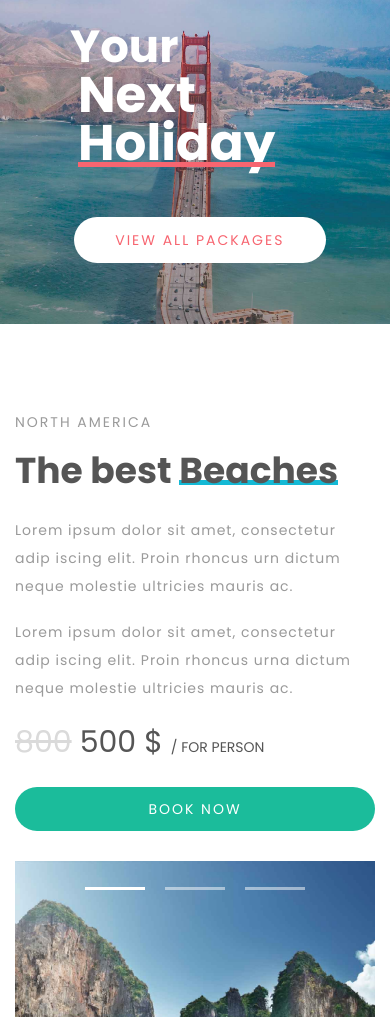
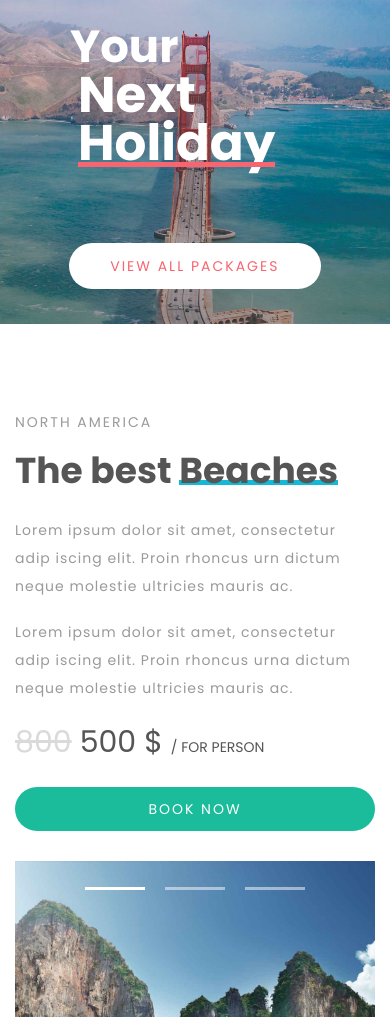
Before and after one commit to anhcaols/travel-clone, a plain HTML site: page index.html in a window 390 px wide. Shown: the part 3405-4422 px from the top of the page. Drawn offline with nearby package versions, Linux system fonts and the light colour scheme; files whose address does not match are found by name.

Commit message:
Update responsive.css

```diff
--- a/assets/css/responsive.css
+++ b/assets/css/responsive.css
@@ -177,10 +177,7 @@
         line-height: 48px;
         margin-top: 16px;
     }
-    .btn.all-packages_btn  {
-        margin-top: 14px;
-        margin-left: 64px;
-    }
+
     .mb-bt {
         margin-bottom: 30px;
     }
```
